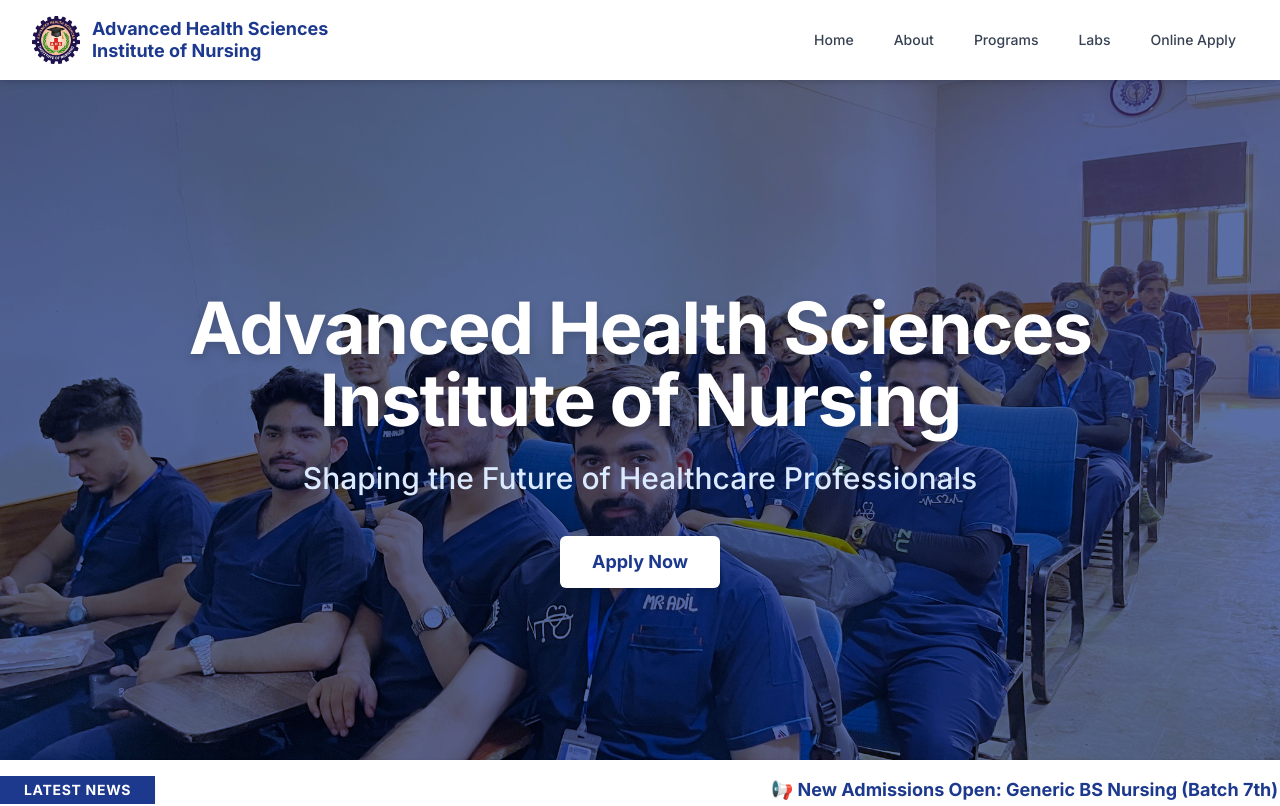
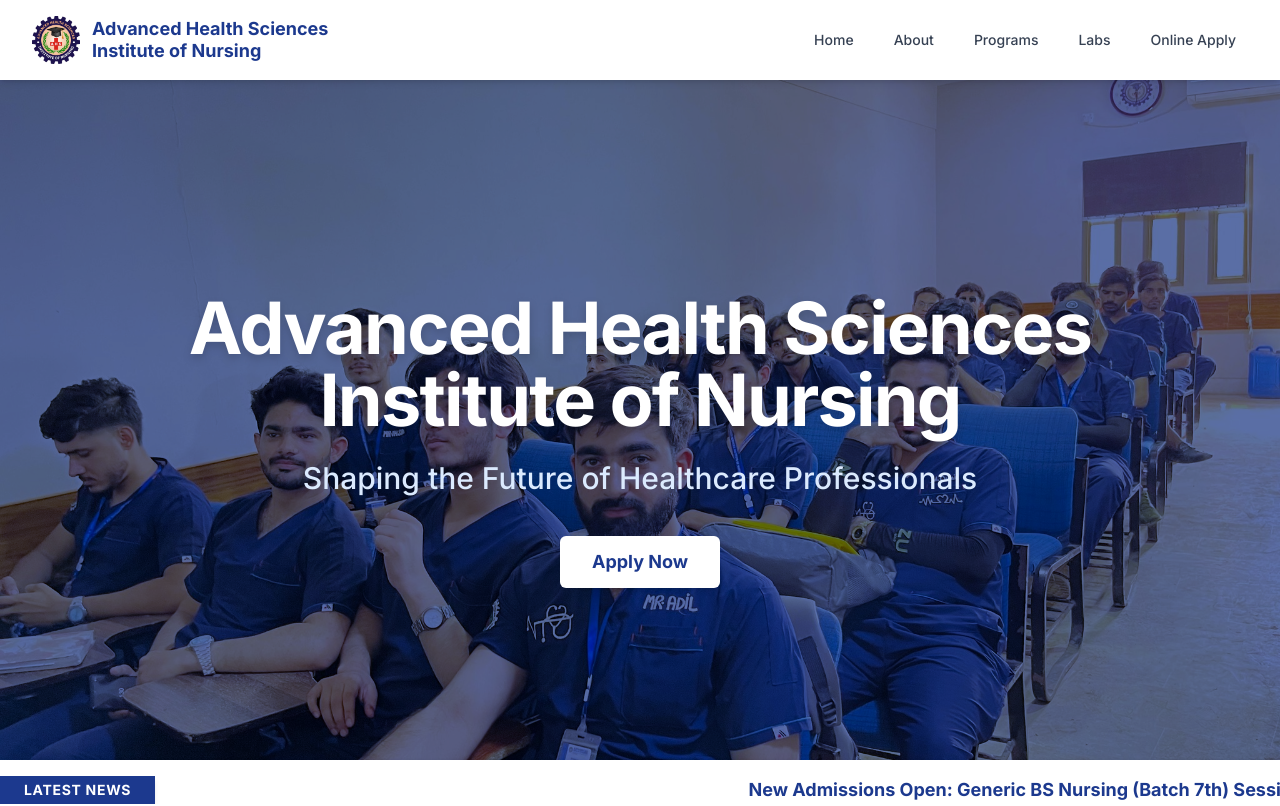
Before and after one commit to AHSANKHAN1999/ahsion-website, a Next.js app: page / in a window 1280 px wide. Shown: the top 806 px of the page. Built offline with nearby package versions, Linux system fonts and the light colour scheme.

Commit message:
Update news ticker to white and blue theme

```diff
--- a/src/app/page.js
+++ b/src/app/page.js
@@ -104,11 +104,11 @@ export default function Home() {
 
           {/* Scrolling Text: Blue Text on White Background */}
           <div className="animate-scroll pl-4 md:pl-44 font-bold text-lg flex items-center">
-            <span className="mr-8">📢 New Admissions Open: Generic BS Nursing (Batch 7th) Session 2025-26</span>
+            <span className="mr-8">New Admissions Open: Generic BS Nursing (Batch 7th) Session 2025-26</span>
             <span className="mr-8">•</span>
             <span className="mr-8">Apply Online Today!</span>
             <span className="mr-8">•</span>
-            <span>Limited Seats Available 📢</span>
+            <span>Limited Seats Available</span>
           </div>
 
         </div>
```
